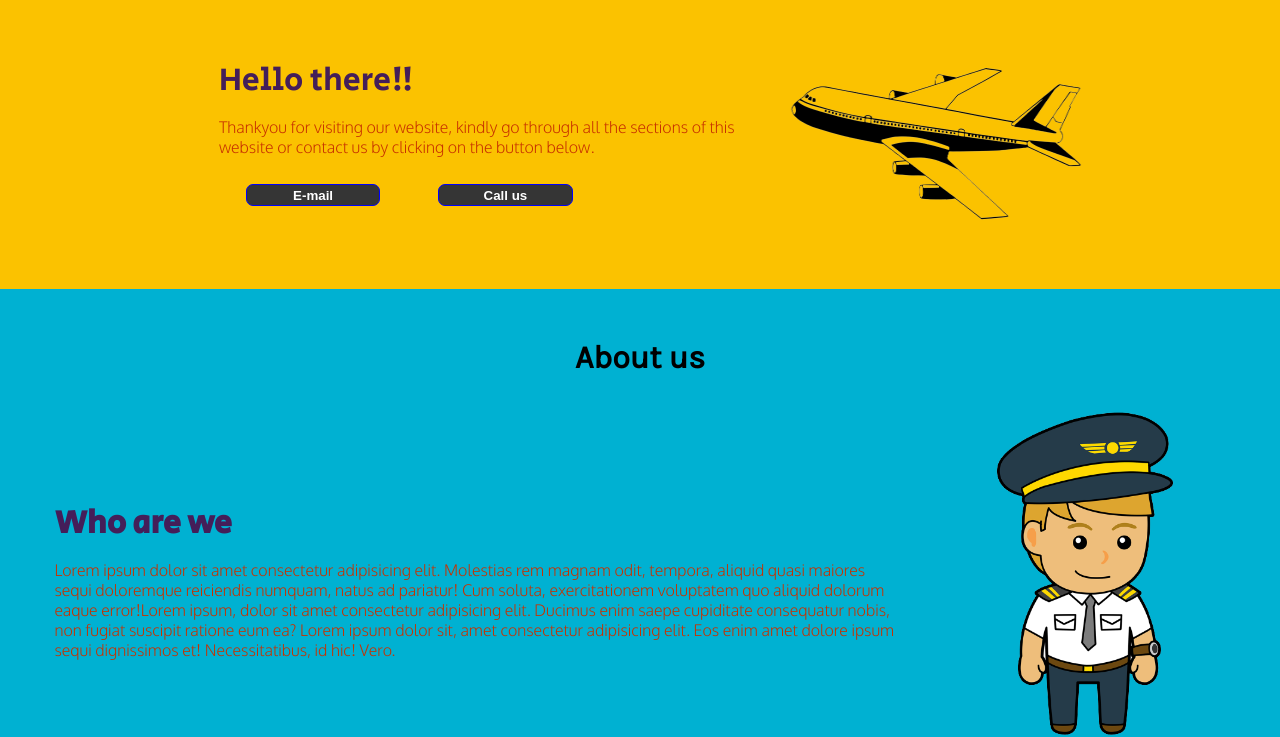
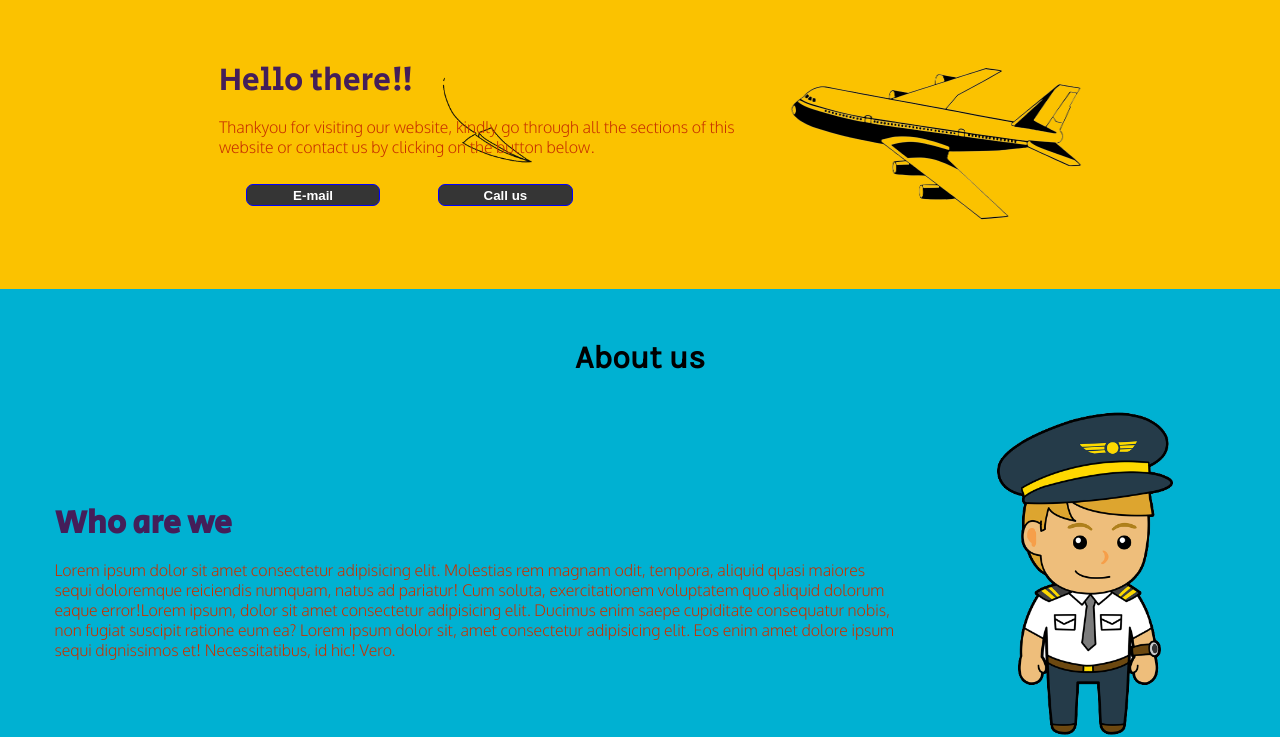
Before and after one commit to adi0453/captainadarsh, a website: page index.html in a window 1280 px wide. Shown: the part 94-831 px from the top of the page. Drawn offline with Linux system fonts and the light colour scheme; a web font is replaced by a local one.

Commit message:
Update style.css

```diff
--- a/static/style.css
+++ b/static/style.css
@@ -7,7 +7,7 @@
 }
 
 #first-container {
-  background: url('./static/bg_1.gif');
+  background: url('./bg_1.gif');
   background-color: #fbc200;
   background-size: contain;
   background-repeat: no-repeat;
```
